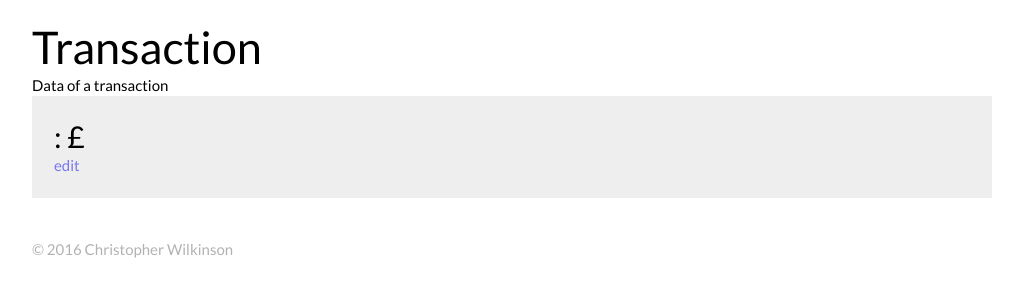
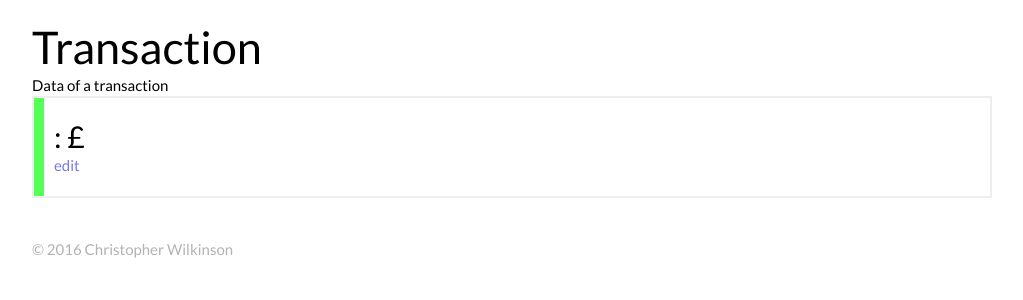
Before and after one commit to TechWilk/money, a PHP site: template templates/transaction.phtml in a window 1280 px wide. Shown: the part 184-484 px from the top of the page, without its empty margins (128-1151 px from the left). Run offline with PHP 8.4, Linux system fonts and the light colour scheme; the template is opened without the code that fills it, so the values that code supplies are empty.

Commit message:
Improve clarity of income/outgoings styling

```diff
--- a/public/style/main.css
+++ b/public/style/main.css
@@ -244,6 +244,7 @@
   padding: 2rem;
   border: solid 2px #eee;
   margin-bottom: 1rem;
+  position: relative;
 }
 .transaction h2,
 .transaction h3 {
@@ -252,7 +253,17 @@
 .transaction .value {
   font-size: 3rem;
 }
-.transaction.income {
+.transaction.income:before {
+  display: block;
+  position: absolute;
+  top: 0;
+  left: 0;
+  content: '';
+  width: 1rem;
+  height: 100%;
+  background: #5f5;
+}
+.transaction.bank {
   background-color: #eee;
 }
 .tag {
@@ -270,3 +281,9 @@
 .summary .negative {
   color: #f55;
 }
+.quick-links.letters li {
+  display: inline-block;
+}
+.quick-links.letters li a {
+  padding: 0.7rem;
+}
--- a/public/style/main.less
+++ b/public/style/main.less
@@ -357,6 +357,7 @@
   padding: 2rem;
   border: solid 2px #eee;
   margin-bottom: 1rem;
+  position: relative;
 
   h2,
   h3
@@ -369,8 +370,19 @@
     font-size: 3rem;
   }
 
-  &.income
+  &.income:before
   {
+    display: block;
+    position: absolute;
+    top: 0;
+    left: 0;
+    content: '';
+    width: 1rem;
+    height: 100%;
+    background: #5f5;
+  }
+
+  &.bank {
     background-color: #eee;
   }
 }
@@ -400,3 +412,15 @@
     color: #f55;
   }
 }
+
+.quick-links.letters
+{
+  li
+  {
+    display: inline-block;
+    a
+    {
+      padding: 0.7rem;
+    }
+  }
+}
--- a/templates/transaction-new.phtml
+++ b/templates/transaction-new.phtml
@@ -14,7 +14,7 @@
                 <input type="radio" name="direction" value="income" id="income" <?= ($t && ($t->getValue() > 0)) ? 'checked="checked"' : ''?>><label for="income">Income</label>
             </div>
             <label for="value">Value (£):</label>
-            <input type="number" step="0.01" min="0" name="value" id="value" value="<?= $t ? abs($t->getValue()) : '' ?>">
+            <input type="text" name="value" id="value" value="<?= $t ? abs($t->getValue()) : '' ?>">
 
             <?php /*
             <label for="category">Category:</label>
@@ -33,7 +33,7 @@
             </select>
 
             <label for="description">Description: (use #hashtags)</label>
-            <input type="text" name="description" id="description" value="<?= $t ? $t->getDescription() : '' ?>">
+            <input type="text" name="description" id="description" value="<?= $t ? $t->getDescription() : '' ?>" data-url="<?= $router->pathFor('tags-json') ?>">
 
             <button type="submit">Save</button>
         </form>
@@ -66,7 +66,7 @@
                 search: function (term, callback) {
                     term = term.toLowerCase();
                     //callback(cache[term], true);
-                    $.getJSON('/money/public/tags.json', { q: term })
+                    $.getJSON($('#description').data("url"), { q: term })
                         .done(function (resp) { callback(resp); })
                         .fail(function ()     { callback([]);   });
                 },
--- a/templates/transaction.phtml
+++ b/templates/transaction.phtml
@@ -2,7 +2,7 @@
         <h1>Transaction</h1>
         <p>Data of a transaction</p>
 
-        <div class="transaction <?= $t->getValue() > 0 ? 'income' : 'outgoings' ?>">
+        <div class="transaction <?= $t->getValue() > 0 ? 'income' : 'outgoings' ?> <?= strtolower($t->getAccount()->getName()) ?>">
             <h2 class="value"><?= $t->getAccount()->getName(); ?>: £<?= $t->getValue(); ?></h2>
             <p><?= $t->getDate('j F Y (D)'); ?></p>
             <p><?= preg_replace('/#(\w+)/', ' <a href="'.$router->pathFor('tag', [ 'tag' => '$1']).'">#$1</a>', $t->getDescription()) ?></p>
--- a/templates/transactions.phtml
+++ b/templates/transactions.phtml
@@ -28,7 +28,7 @@
         <p>Listed with the newest first</p>
 
         <?php foreach($transactions as $t): ?>
-        <div class="transaction <?= $t->getValue() > 0 ? 'income' : 'outgoings' ?>">
+        <div class="transaction <?= $t->getValue() > 0 ? 'income' : 'outgoings' ?> <?= strtolower($t->getAccount()->getName()) ?>">
             <a href="<?= $router->pathFor('transaction', [ 'id' => $t->getId() ]) ?>">
                 <h3>£<?= $t->getValue(); ?></h3>
             </a>
```
